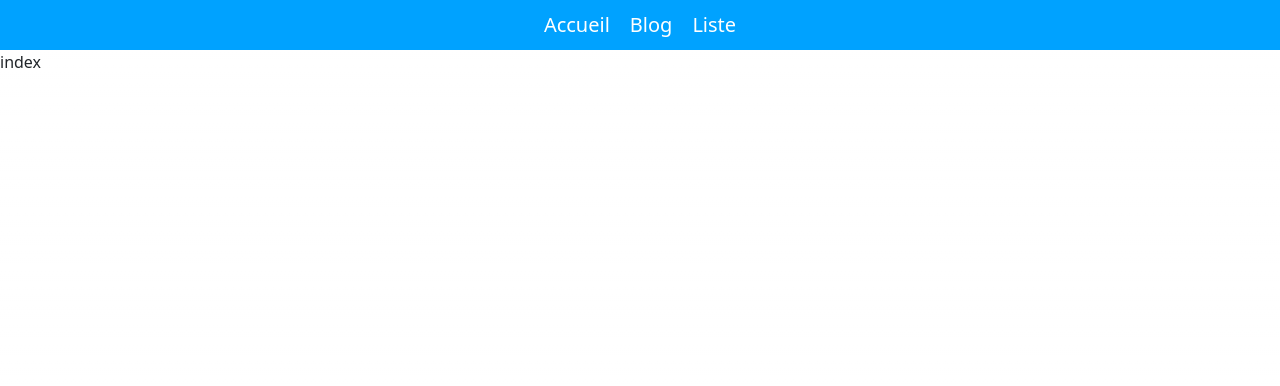
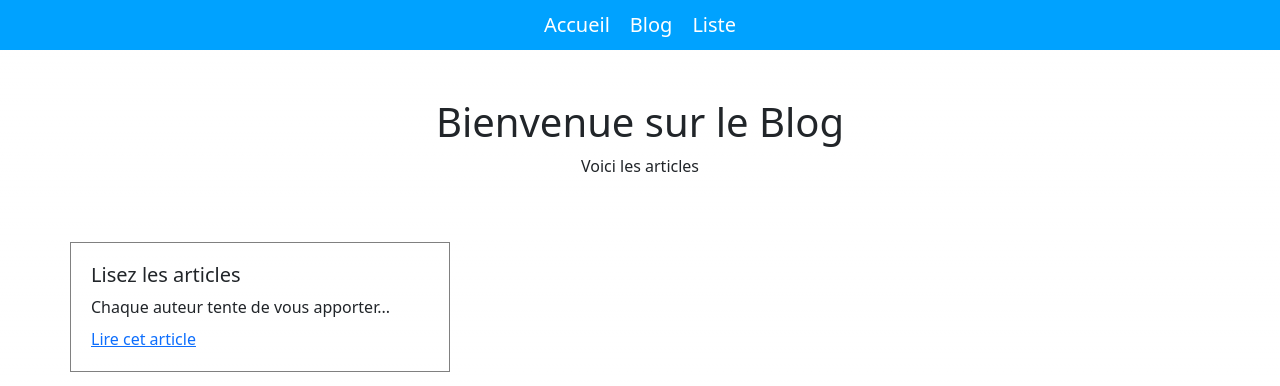
Before and after one commit to ZahirHaniche-dev/nextjs-blog, a Next.js app: page /blog in a window 1280 px wide. Shown: the top 386 px of the page. Built offline with nearby package versions, Linux system fonts and the light colour scheme.

Commit message:
Integration design blog

```diff
--- a/pages/blog/index.js
+++ b/pages/blog/index.js
@@ -1,7 +1,23 @@
 import React from 'react'
+import Link from 'next/link'
+import styles from '../../styles/Home.module.css'
 
 export default function index() {
   return (
-    <div>index</div>
+      <div className="container">
+        <div className="row">
+          <div className="col-12 my-5 text-center ">
+            <h1>Bienvenue sur le Blog</h1>
+            <p>Voici les articles</p>
+          </div>
+          <div className={` ${styles.tableau} col-4`}>
+            <h5>Lisez les articles</h5>
+            <p className="my-2">Chaque auteur tente de vous apporter...</p>
+            <Link href="/blog">
+                <span>Lire cet article</span>
+            </Link>
+          </div>
+        </div>
+      </div>
   )
 }
--- a/styles/Home.module.css
+++ b/styles/Home.module.css
@@ -1,5 +1,5 @@
 .tableau{
-    border : 1px solid #e0cfcf;
+    border : 1px solid grey;
     padding: 20px;
     cursor: auto;
 }
```
